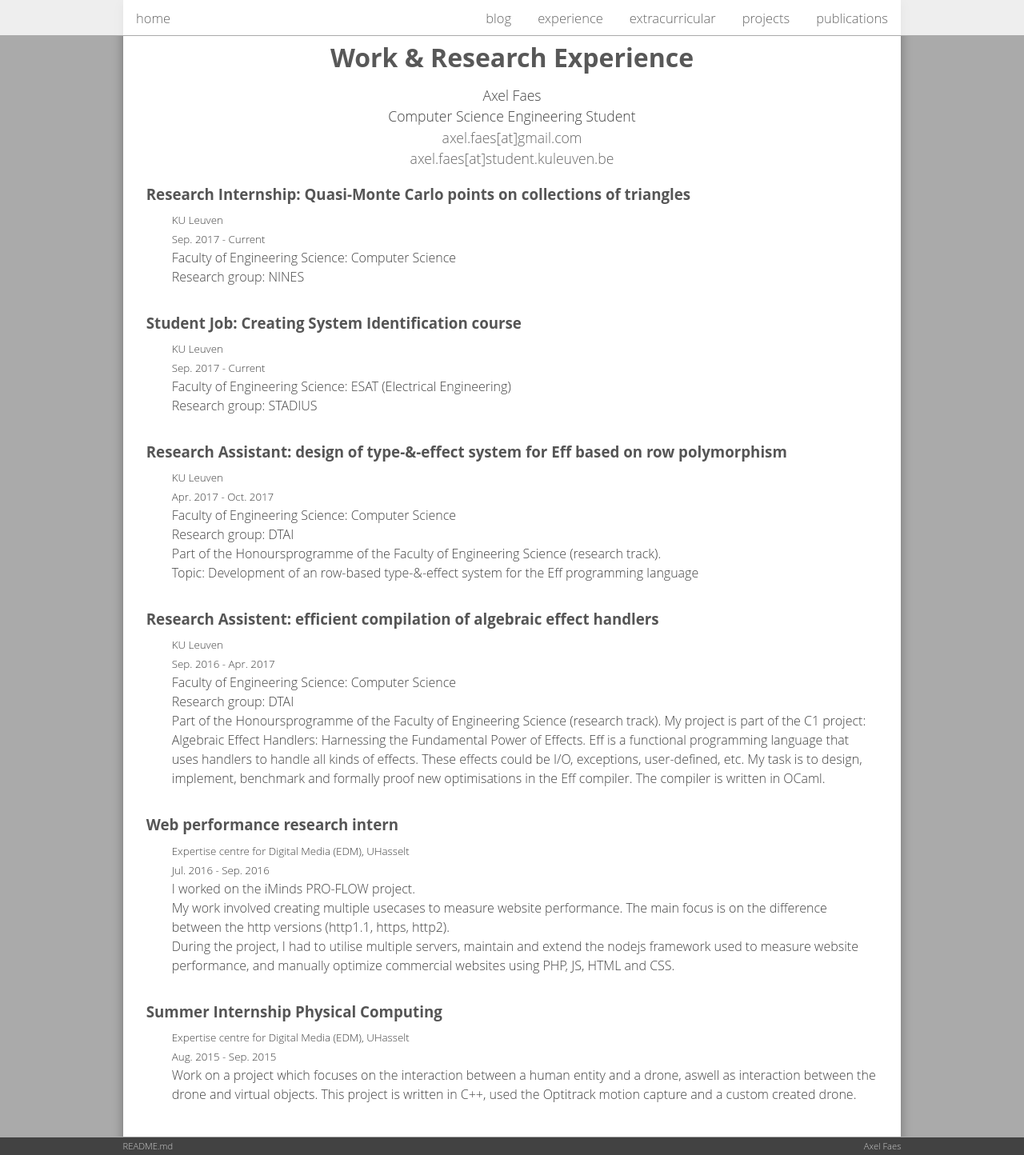
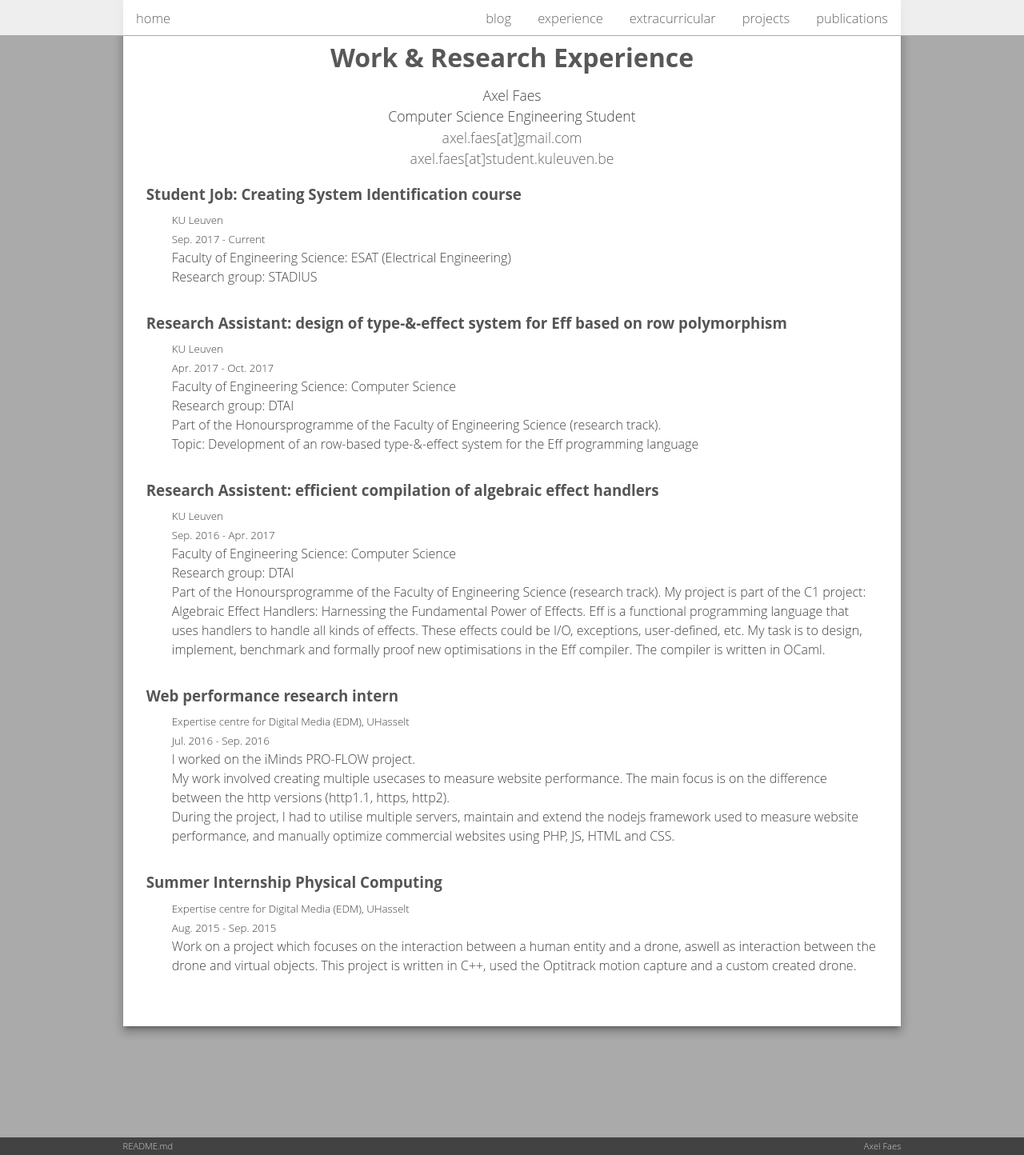
Before and after one commit to TheAxeC/theaxec.github.io, a Jekyll site: the page built from _pages/experience.html, in a window 1280 px wide. Shown: the whole page at 80% size. Built offline with Jekyll 4.4.1, drawn with Linux system fonts in a browser that asks for light colours.

Commit message:
update research experience

```diff
--- a/_data/experience.yml
+++ b/_data/experience.yml
@@ -1,14 +1,5 @@
 title: Work & Research Experience
 experience:
-  - title: "Research Internship: Quasi-Monte Carlo points on collections of triangles"
-    location: KU Leuven
-    city: Leuven, Belgium
-    datetime: 2017-05-01 15:59:00-0400
-    duration: Sep. 2017 - Current
-    about: |
-      Faculty of Engineering Science: Computer Science
-      Research group: NINES
-
   - title: "Student Job: Creating System Identification course"
     location: KU Leuven
     city: Leuven, Belgium
--- a/_data/main.yml
+++ b/_data/main.yml
@@ -11,6 +11,7 @@ affiliation: KU Leuven
 
 background: Computer Engineer
 expert: Artificial Intelligence Expert
+location: Leuven, Belgium
 
 #########################
 # Reference information #
--- a/_data/research.yml
+++ b/_data/research.yml
@@ -8,8 +8,8 @@ current:
       partof: masterthesis-cs
     - title: An Information Theoretical Approach to EEG Source-Reconstructed Connectivity
       partof: masterthesis-ai
-    - title: Quasi monte-carlo points on collections of triangles
-      partof: research internship
+    # - title: Quasi monte-carlo points on collections of triangles
+    #   partof: research internship
     - title: Construction of system identification course
       partof: student job
 
```
Also changed, not shown: 1 other file.
